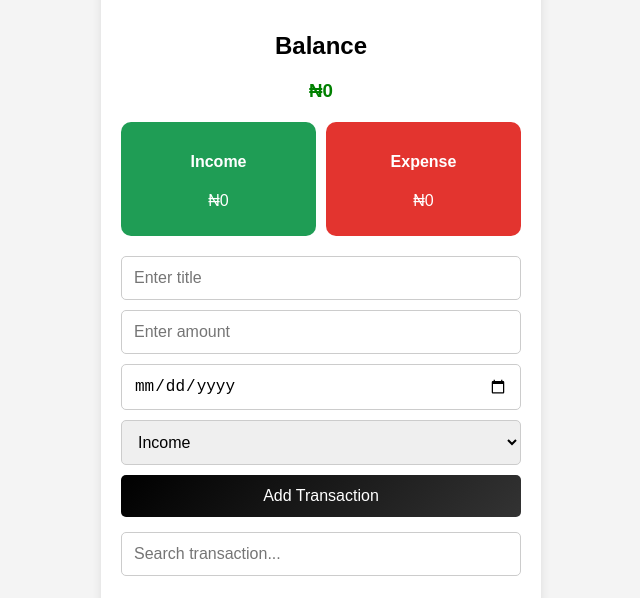
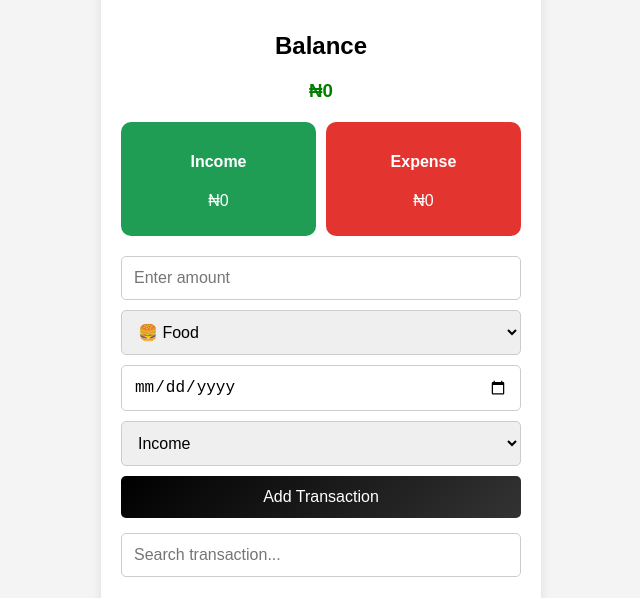
Before and after one commit to Funds7/expense-tracker-v2, a plain HTML site: page index.html in a window 1280 px wide. Shown: the part 166-764 px from the top of the page, without its empty margins (319-959 px from the left). Drawn offline with nearby package versions, Linux system fonts and the light colour scheme.

Commit message:
Add category dropdown and expense chart canvas
Added a category selection dropdown and a chart canvas for expense visualization.

```diff
--- a/index.html
+++ b/index.html
@@ -33,8 +33,17 @@
 
     <form id="transaction-form">
 
-<input type="text" id="title" placeholder="Enter title" required>
 <input type="number" id="amount" placeholder="Enter amount" required>
+
+<select id="category">
+  <option value="🍔 Food">🍔 Food</option>
+  <option value="🚗 Transport">🚗 Transport</option>
+  <option value="💡 Bills">💡 Bills</option>
+  <option value="🎮 Entertainment">🎮 Entertainment</option>
+  <option value="🛒 Shopping">🛒 Shopping</option>
+  <option value="💰 Salary">💰 Salary</option>
+</select>
+
 <input type="date" id="date" required>
 
 <select id="type">
@@ -55,10 +64,13 @@
   <button class="filter-btn" data-filter="expense">Expense</button>
 </div>
 
+<canvas id="expenseChart"></canvas>
+
 <ul id="list"></ul>
 
   </div>
 
-  <script src="script.js"></script>
+  <script src="https://cdn.jsdelivr.net/npm/chart.js"></script>
+<script src="script.js"></script>
 </body>
 </html>
```
